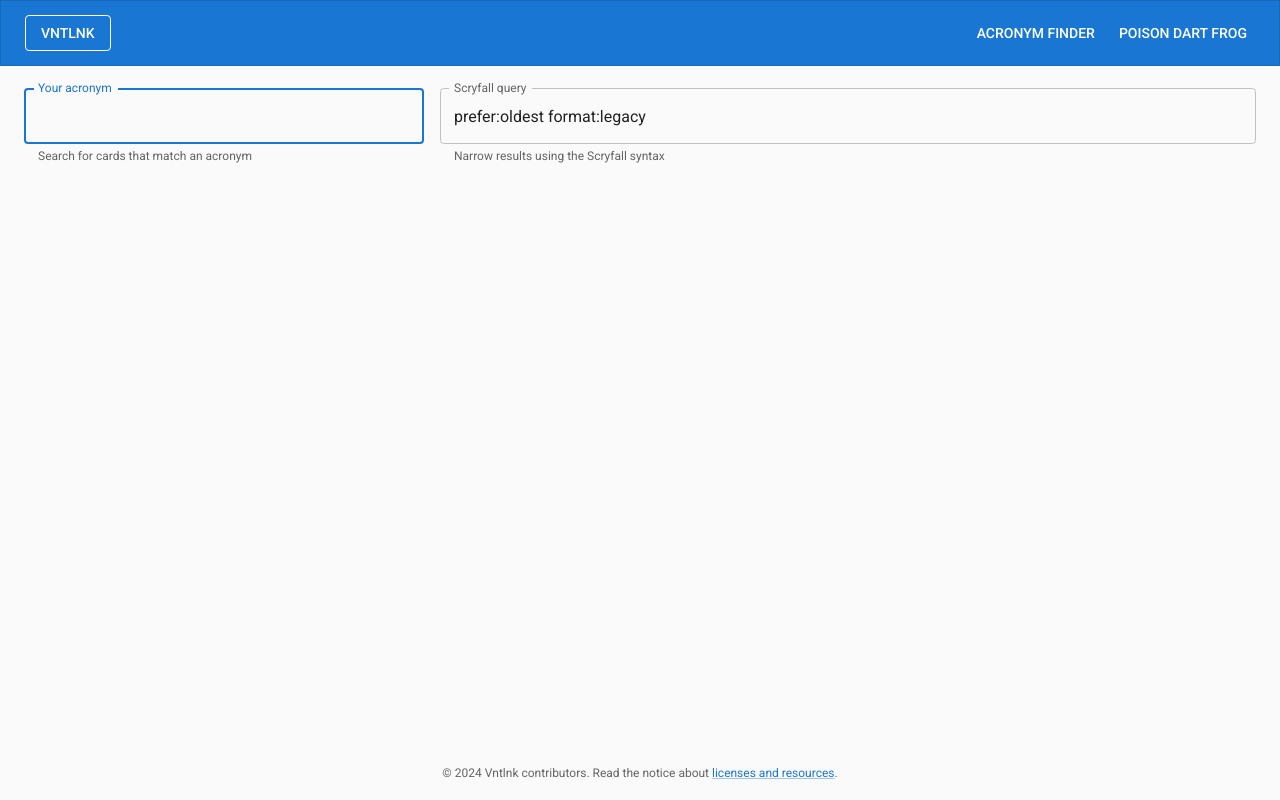
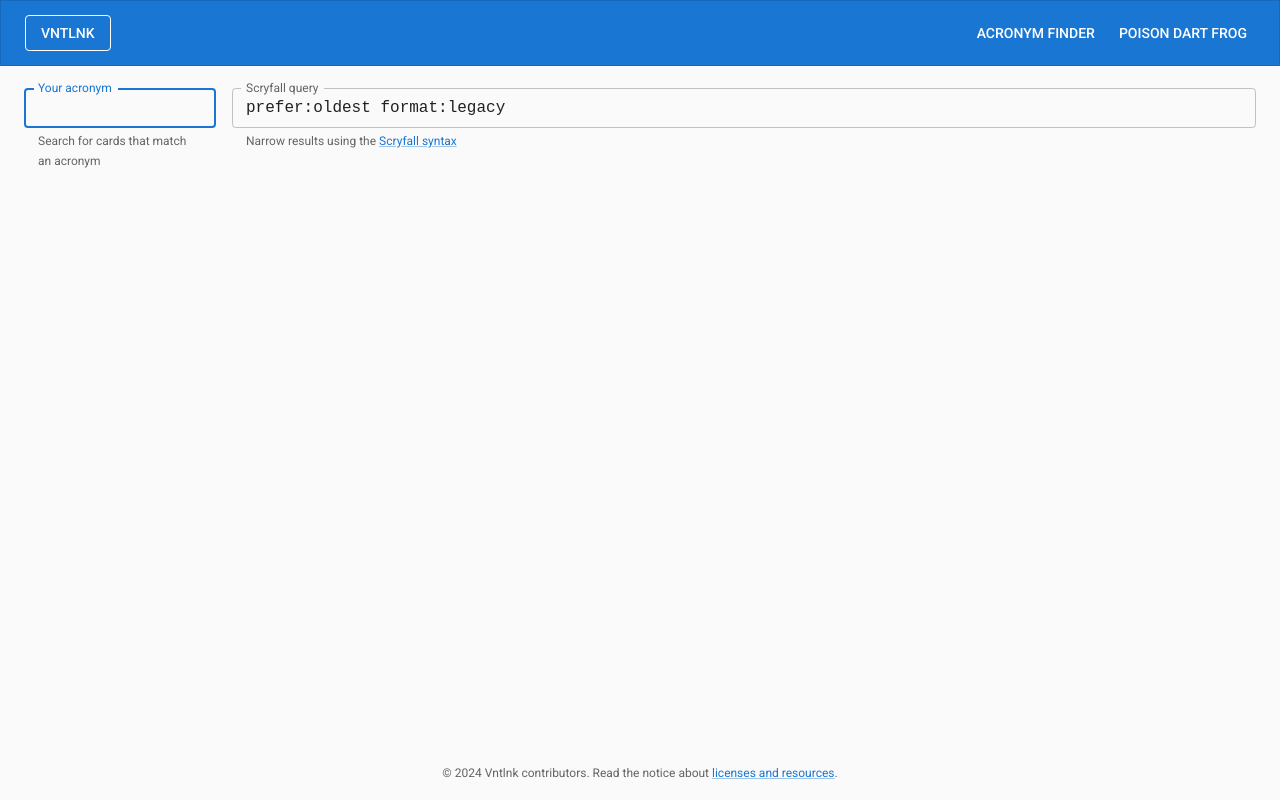
Before and after one commit to angrybacon/vntlnk, a Next.js app: page /acronymfinder in a window 1280 px wide. Built offline with nearby package versions, Linux system fonts and the light colour scheme.

Commit message:
feat: improve useDebounce signature

```diff
--- a/hooks/useDebounce.ts
+++ b/hooks/useDebounce.ts
@@ -1,12 +1,13 @@
 import { useEffect, useState } from 'react';
 
-export const useDebounce = <T>(input: T, delay: number): T => {
+export const useDebounce = (input: string, delay = 300) => {
   const [value, setValue] = useState(input);
+  const [valueSafe, setValueSafe] = useState(input);
 
   useEffect(() => {
-    const handler = setTimeout(() => setValue(input), delay);
+    const handler = setTimeout(() => setValueSafe(value.trim()), delay);
     return () => clearTimeout(handler);
-  }, [delay, input]);
+  }, [delay, value]);
 
-  return value;
+  return [value, setValue, valueSafe] as const;
 };
--- a/modules/AcronymFinder/AcronymFinder.tsx
+++ b/modules/AcronymFinder/AcronymFinder.tsx
@@ -2,12 +2,13 @@
 
 import { Box, Grid2 as Grid, TextField, Typography } from '@mui/material';
 import Image from 'next/image';
-import { useEffect, useState } from 'react';
+import { useEffect, useState, type ChangeEvent } from 'react';
 
+import { Link } from '~/components/Link';
 import { useDebounce } from '~/hooks/useDebounce';
 import { scry, type Card } from '~/modules/AcronymFinder/scry';
 
-const INPUT_DELAY = 300;
+const DEFAULT_FILTER = 'prefer:oldest format:legacy';
 const IMAGE_HEIGHT = 204;
 const IMAGE_WIDTH = 146;
 
@@ -15,16 +16,13 @@ export const AcronymFinder = () => {
   const [cards, setCards] = useState<Card[]>([]);
   const [error, setError] = useState<null | string>(null);
   const [warnings, setWarnings] = useState<string[]>([]);
-  const [filter, setFilter] = useState('prefer:oldest format:legacy');
-  const [input, setInput] = useState('');
-  const debouncedFilter = useDebounce(filter, INPUT_DELAY).trim();
-  const debouncedInput = useDebounce(input, INPUT_DELAY).trim();
+  const [filter, setFilter, filterSafe] = useDebounce(DEFAULT_FILTER);
+  const [input, setInput, inputSafe] = useDebounce('');
 
   useEffect(() => {
     let should = true;
-    if (debouncedInput.length > 0) {
-      scry({ extra: debouncedFilter, query: debouncedInput }).then(
-        (response) => {
+    if (inputSafe.length > 0) {
+      scry({ extra: filterSafe, query: inputSafe }).then((response) => {
         if (should) {
           setError(null);
           setWarnings(response.warnings || []);
@@ -35,35 +33,48 @@ export const AcronymFinder = () => {
             setError(response.details);
           }
         }
-        },
-      );
+      });
     }
     return () => {
       should = false;
     };
-  }, [debouncedFilter, debouncedInput]);
+  }, [filterSafe, inputSafe]);
+
+  const onFilter = ({ target }: ChangeEvent<HTMLInputElement>) =>
+    setFilter(target.value);
+
+  const onInput = ({ target }: ChangeEvent<HTMLInputElement>) =>
+    setInput(target.value.toLocaleUpperCase().trim());
 
   return (
     <Grid container spacing={2}>
-      <Grid size={4}>
+      <Grid size={{ xs: 4, md: 2 }}>
         <TextField
           autoFocus
           fullWidth
           helperText="Search for cards that match an acronym"
           label="Your acronym"
-          onChange={({ target }) =>
-            setInput(target.value.toLocaleUpperCase().trim())
-          }
+          onChange={onInput}
+          size="small"
           value={input}
         />
       </Grid>
-      <Grid size={8}>
+      <Grid size={{ xs: 8, md: 10 }}>
         <TextField
           fullWidth
-          helperText="Narrow results using the Scryfall syntax"
+          helperText={
+            <>
+              Narrow results using the{' '}
+              <Link href="https://scryfall.com/docs/syntax">
+                Scryfall syntax
+              </Link>
+            </>
+          }
           label="Scryfall query"
-          onChange={({ target }) => setFilter(target.value)}
+          onChange={onFilter}
           value={filter}
+          size="small"
+          sx={{ input: { fontFamily: 'monospace' } }}
         />
       </Grid>
       {error && (
--- a/modules/PoisonDartFrog/PoisonDartFrog.tsx
+++ b/modules/PoisonDartFrog/PoisonDartFrog.tsx
@@ -4,7 +4,7 @@ import { Box, Grid2 as Grid } from '@mui/material';
 import { NotificationsProvider } from '@toolpad/core';
 import { useEffect, useState } from 'react';
 
-import { COLUMNS, QUERY_PATTERN } from '~/modules/PoisonDartFrog/constants';
+import { COLUMNS } from '~/modules/PoisonDartFrog/constants';
 import { type Line } from '~/modules/PoisonDartFrog/models';
 import { Parsed } from '~/modules/PoisonDartFrog/Parsed';
 import { Preview } from '~/modules/PoisonDartFrog/Preview';
@@ -17,7 +17,7 @@ export const PoisonDartFrog = () => {
   const [columns, setColumns] = useState<typeof COLUMNS>([]);
   const [confidence, setConfidence] = useState(0);
   const [lines, setLines] = useState<Line[]>();
-  const [query, setQuery] = useState(QUERY_PATTERN);
+  const [query, setQuery] = useState('');
   const [pattern, setPattern] = useState<RegExp>();
   const [patternError, setPatternError] = useState<string>();
   const [preview, setPreview] = useState(false);
@@ -96,7 +96,6 @@ export const PoisonDartFrog = () => {
                 onQuery={setQuery}
                 pattern={pattern}
                 patternError={patternError}
-                query={query}
               />
             </Grid>
             <Grid size={{ xs: 12, md: 'grow' }}>
```
Also changed, not shown: modules/PoisonDartFrog/Parsed.tsx (+15 -6 lines). Lines whose indentation alone changed are shown as unchanged.
